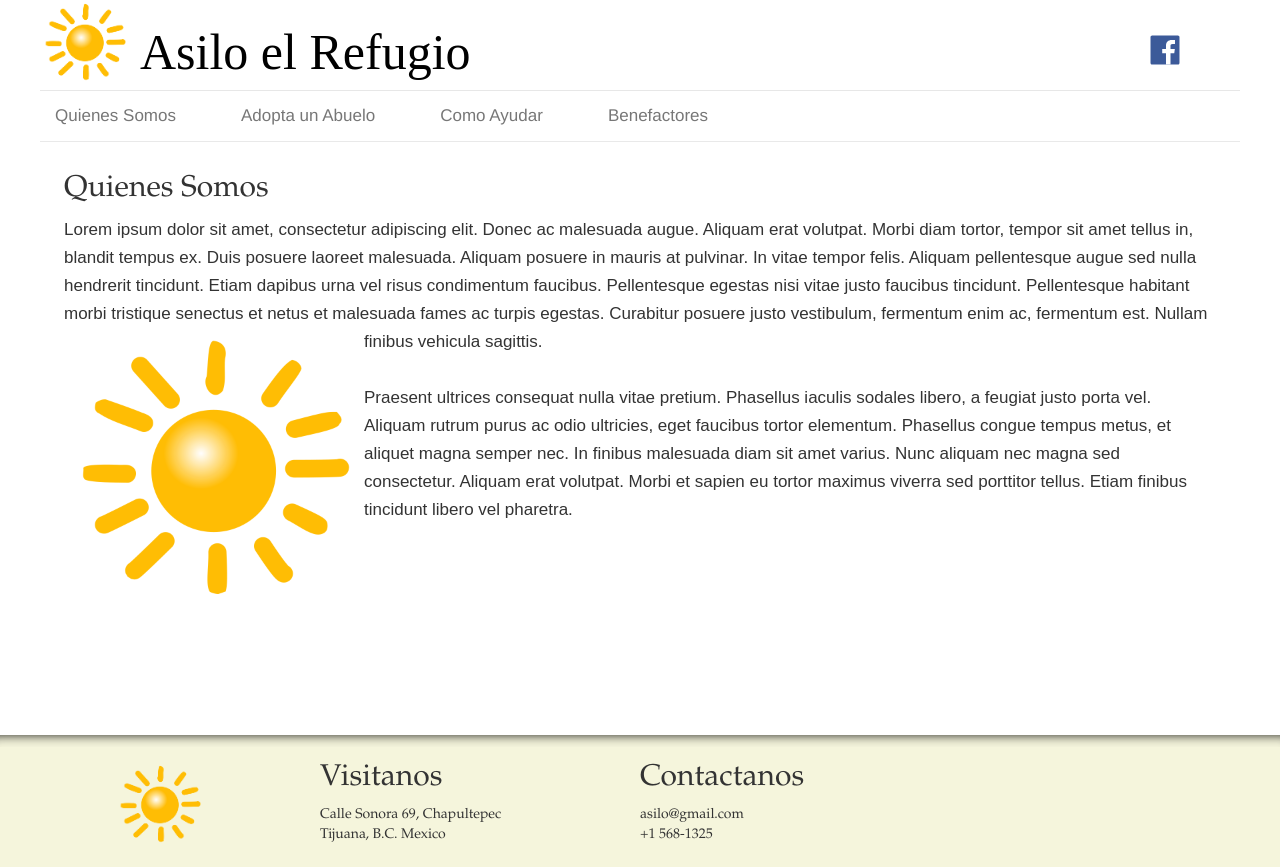
After one commit to carloruiz/elrefugio_app, a Django app: template templates/elrefugio_app/quienes-somos.html in a window 1280 px wide. The commit adds this page. Run offline with Django 3.2, Linux system fonts and the light colour scheme; the template is opened without the code that fills it, so the values that code supplies are empty; some libraries are stand-ins or nearby versions; some web fonts are replaced.

Commit message:
links are functional

```diff
--- a/static/elrefugio_app/css/app.css
+++ b/static/elrefugio_app/css/app.css
@@ -211,6 +211,20 @@ main hr {
   margin: 25% 5% 0 0;
 }
 
+/** quienes somos ****/
+.content-wrapper {
+  max-width: 1200px;
+  width: 90%;
+  margin: 0 auto;
+  font-family: palatino, sans-serif;
+}
+
+.content-wrapper p {
+  font-size: 17px;
+  font-family: sans-serif;
+  line-height: 28px;
+}
+
 /**********footer code **************************************/
 
 footer hr {
--- a/static/elrefugio_app/js/app.js
+++ b/static/elrefugio_app/js/app.js
@@ -52,9 +52,14 @@ function main() {
         var textMargin = bannerHeight - topTextHeight - bottomTextHeight;
         $("#banner :first-child").css("margin-bottom", `${textMargin}px`);
 
-        var heroWidth = $("body").innerWidth().toString()
-        $("#slideshow div img").css("width", heroWidth)
-    };
+        var heroWidth = $("body").innerWidth().toString();
+        $("#slideshow div img").css("width", heroWidth);
+
+        if ($(window).height() > $("body").height()) {
+          var footerMargin = $(window).height() - $("body").height() + $("footer").height();
+          $("footer").css("margin-top", `${footerMargin}px`);
+        }
+    }
 
     setTimeout(function() {
         resizeBanner();
--- /dev/null
+++ b/templates/elrefugio_app/adopta-un-abuelo.html
@@ -0,0 +1,5 @@
+{% extends 'elrefugio_app/base.html' %}
+    {% block content%}
+      <hr style="box-shadow: inset 0 1px 0 0 rgba(231, 231, 231, 0.9); max-width: 1200px; margin: 0 auto">
+
+    {% endblock  %}
--- a/templates/elrefugio_app/base.html
+++ b/templates/elrefugio_app/base.html
@@ -41,6 +41,13 @@
                 width: 100%;
               }
 
+              footer p {
+                font-size: 20px;
+              }
+              footer h2 {
+                font-size: 45px;
+              }
+
               #banner p {
                 font-size: 20px;
                 margin-left: 8px;
@@ -58,6 +65,17 @@
               }
               .event-photo{
                 margin: 5% auto;
+              }
+              #eventos p {
+                font-size: 18px;
+              }
+
+              .content-wrapper p {
+                font-size: 19px;
+                line-height: 30px;
+              }
+              .content-wrapper img {
+                display: none;
               }
           }
         </style>
--- /dev/null
+++ b/templates/elrefugio_app/benefactores.html
@@ -0,0 +1,4 @@
+{% extends 'elrefugio_app/base.html' %}
+  {% block content %}
+    Gente grande!
+  {% endblock %}
--- /dev/null
+++ b/templates/elrefugio_app/como-ayudar.html
@@ -0,0 +1,4 @@
+{% extends 'elrefugio_app/base.html' %}
+  {% block content %}
+    Como ayudar! ayuda ya!
+  {% endblock %}
--- a/templates/elrefugio_app/index.html
+++ b/templates/elrefugio_app/index.html
@@ -26,7 +26,8 @@
               <p>Lorem ipsum dolor sit amet, consectetur adipiscing elit.
               Donec vitae urna nec mi gravida luctus. Aenean placerat elit
               dui, et congue diam pretium id. Nulla facilisi. Nunc ut pretium
-              dolor. Nunc arcu sapien, efficitur at nibh quis, mollis suscipit elit</p>
+              dolor. Nunc arcu sapien, efficitur at nibh quis, mollis suscipit elit
+              qua nunc podera visei</p>
             </div>
           </div>
           <div class="row content">
--- /dev/null
+++ b/templates/elrefugio_app/quienes-somos.html
@@ -0,0 +1,35 @@
+{% extends 'elrefugio_app/base.html' %}
+  {% block content %}
+    <hr style="box-shadow: inset 0 1px 0 0 rgba(231, 231, 231, 0.9); max-width: 1200px; margin: 0 auto">
+    <div class="content-wrapper">
+      <h2>Quienes Somos</h2>
+      {% load static %}
+
+
+      <p>Lorem ipsum dolor sit amet, consectetur adipiscing elit. Donec
+      ac malesuada augue. Aliquam erat volutpat. Morbi diam tortor, tempor
+      sit amet tellus in, blandit tempus ex. Duis posuere laoreet malesuada.
+      Aliquam posuere in mauris at pulvinar. In vitae tempor felis.
+      Aliquam pellentesque augue sed nulla hendrerit tincidunt. Etiam
+      dapibus urna vel risus condimentum faucibus. Pellentesque egestas
+      nisi vitae justo faucibus tincidunt. Pellentesque habitant morbi
+      tristique senectus et netus et malesuada fames ac turpis egestas.
+      Curabitur posuere justo vestibulum, fermentum enim ac, fermentum est.
+      Nullam finibus vehicula sagittis.
+     <img src="{% static 'elrefugio_app/images/freepik.jpg' %}" width="300px" align="left">
+      <br><br>
+      Praesent ultrices consequat nulla vitae pretium. Phasellus iaculis sodales
+      libero, a feugiat justo porta vel. Aliquam rutrum purus ac odio ultricies,
+      eget faucibus tortor elementum. Phasellus congue tempus metus, et aliquet
+      magna semper nec. In finibus malesuada diam sit amet varius. Nunc aliquam
+      nec magna sed consectetur. Aliquam erat volutpat. Morbi et sapien eu tortor
+      maximus viverra sed porttitor tellus. Etiam finibus tincidunt libero vel
+      pharetra.
+      <br>
+
+      </p>
+
+
+
+    </div>
+  {% endblock %}
```
Also changed, not shown: urls.py (+6 -1 lines), views.py (+21 -2 lines), 6 other files.
